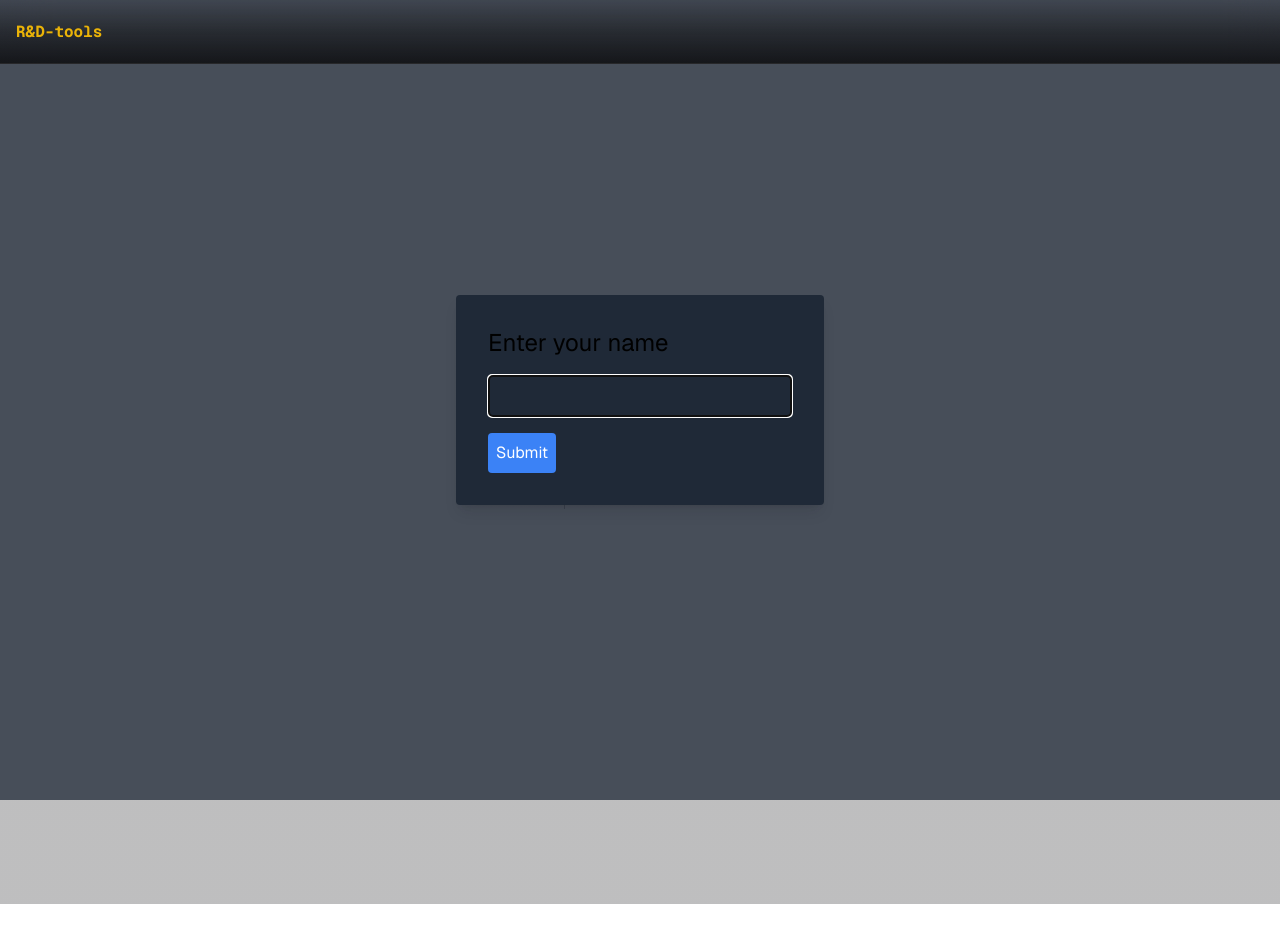
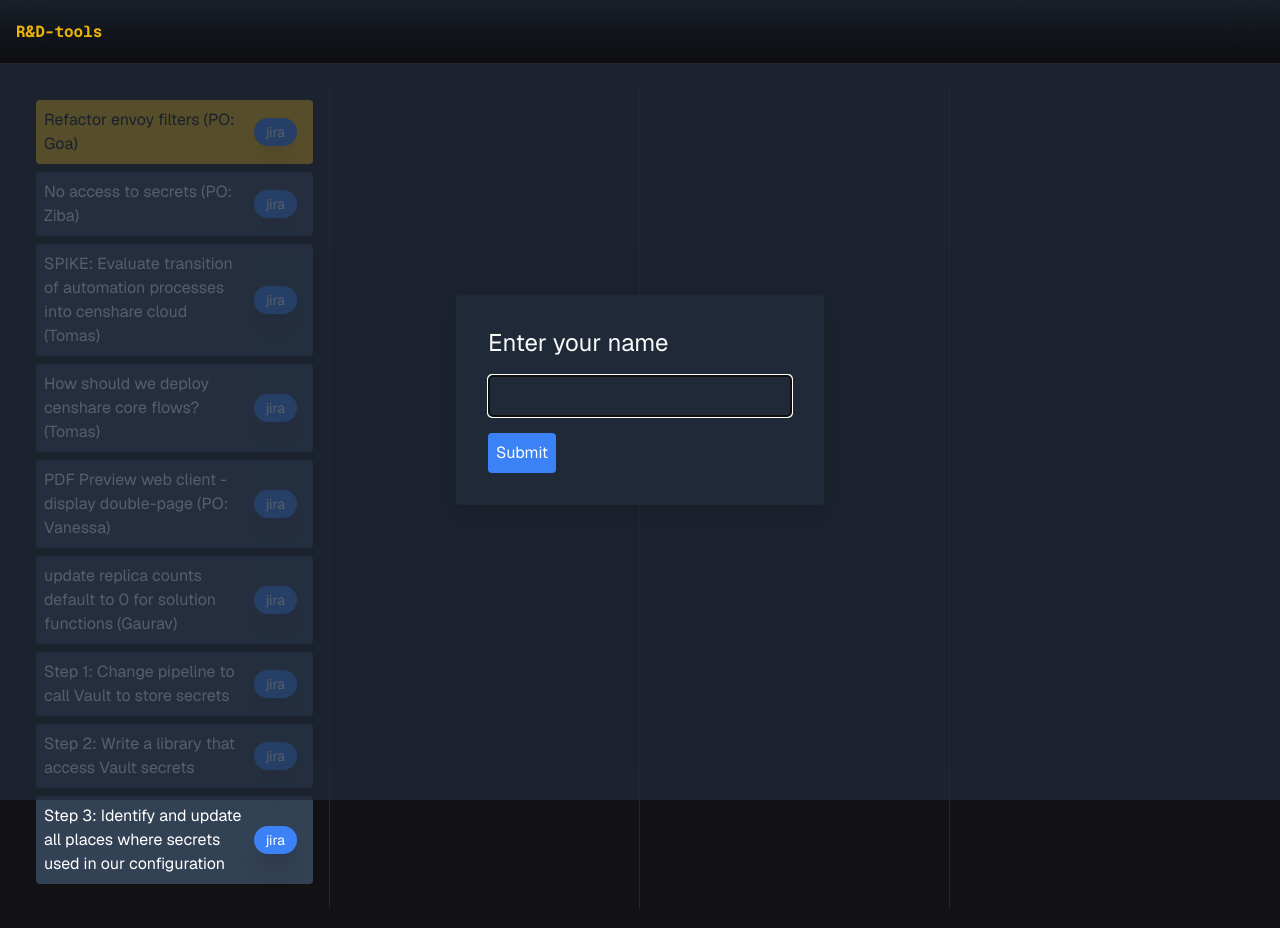
Before and after one commit to danieldotinc/agile-tools, a Next.js app: page /pre-refinement in a window 1280 px wide. Before the commit this address had no page. Before the commit the page ends 904 px from the top, so only its background shows below. Built offline with nearby package versions, Linux system fonts and the light colour scheme; no server answers.

Commit message:
add pre-refinement route and skeleton

```diff
--- a/app/components/StoryList.js
+++ b/app/components/StoryList.js
@@ -1,10 +1,11 @@
 'use client';
+import Link from 'next/link';
 import React from 'react';
 import { useDrag, useDrop } from 'react-dnd';
 
 const ItemType = 'STORY';
 
-const StoryItem = ({ story, index, moveStory, onStorySelect, currentIndex }) => {
+const StoryItem = ({ story, index, moveStory, onStorySelect, currentIndex, noStyling = false }) => {
   const ref = React.useRef(null);
 
   const [, drop] = useDrop({
@@ -37,16 +38,28 @@ const StoryItem = ({ story, index, moveStory, onStorySelect, currentIndex }) =>
       style={{ opacity: isDragging ? 0.5 : 1 }}
     >
       <span>{story.name}</span>
+      {!noStyling ? (
         <span
-        className={`bg-gray-100 ${index === currentIndex ? 'bg-gray-100' : ''} text-black rounded-full px-3 py-1 ml-2`}
+          className={`bg-gray-100 ${
+            index === currentIndex ? 'bg-gray-100' : ''
+          } text-black rounded-full px-3 py-1 ml-2`}
         >
           {story.result ?? '-'}
         </span>
+      ) : (
+        story?.link && (
+          <span className="rounded-full bg-blue-500 px-3 py-1 mx-2 text-white text-sm shadow-xl">
+            <Link href={story.link} target="_blank">
+              jira
+            </Link>
+          </span>
+        )
+      )}
     </li>
   );
 };
 
-const StoryList = ({ refinement, onStorySelect, currentIndex, onReorder }) => {
+const StoryList = ({ refinement, onStorySelect, currentIndex, onReorder, noStyling = false }) => {
   const moveStory = (fromIndex, toIndex) => {
     const updatedStories = Array.from(refinement.stories);
     const [movedStory] = updatedStories.splice(fromIndex, 1);
@@ -55,13 +68,16 @@ const StoryList = ({ refinement, onStorySelect, currentIndex, onReorder }) => {
   };
 
   return (
-    <div className="w-1/4 p-4 border-r" style={{ flexBasis: '25%' }}>
+    <div className={`${!noStyling ? 'w-1/4 p-4 border-r' : ''}`} style={{ flexBasis: '25%' }}>
+      {!noStyling ? (
         <h2 className="text-lg font-bold mb-4">
           Stories : <span className="text-prominent">{refinement?.name}</span>
         </h2>
+      ) : null}
       <ul>
         {refinement?.stories.map((story, index) => (
           <StoryItem
+            noStyling={noStyling}
             key={story.name}
             index={index}
             story={story}
--- a/app/page.tsx
+++ b/app/page.tsx
@@ -8,20 +8,21 @@ export default function Home() {
     {
       heading: 'Refinement',
       subheading: `Do you have some tickets to estimate?`,
-      message: `1.create a polling game 2.add user stories 3.share the link`,
+      message: '1. create a polling game 🃏\n2. add user stories 💡\n3. share the link 🔗',
       link: '/refinement',
       ready: true,
     },
     {
-      heading: 'Sprint Capacity',
-      subheading: 'Do you want an estimate for capacity for next sprint?',
-      message: 'under construction!',
-      ready: false,
+      heading: 'Pre-Refinement',
+      subheading: 'Decide on a team and a pre-refinement ninja!',
+      message: "1. add user stories 💡\n2. drop it in a team's bucket 🪣\n3. assign a ninja 🥷🏻",
+      link: '/pre-refinement',
+      ready: true,
     },
     {
-      heading: 'Coffee Call Games',
-      subheading: 'Do you want to play some games with the team?',
-      message: `under construction!`,
+      heading: 'Sprint Capacity',
+      subheading: 'Estimate capacity for next sprint?',
+      message: 'under construction!',
       ready: false,
     },
     {
@@ -45,16 +46,10 @@ export default function Home() {
                 }`}
                 onClick={() => !!example.link && router.push(example.link)}
               >
-                <div className="text-sm font-semibold">{example.heading}</div>
-                <div className="text-sm text-zinc-600">
-                  {example.subheading}
-                </div>
-                <div
-                  className={`text-sm ${
-                    example.ready ? 'text-yellow-500' : 'text-red-700'
-                  }`}
-                >
-                  {example.message}
+                <div className="text-lg">{example.heading}</div>
+                <div className="text-lg text-zinc-500">{example.subheading}</div>
+                <div className={`text-lg ${example.ready ? 'text-yellow-500' : 'text-red-700'}`}>
+                  <pre>{example.message}</pre>
                 </div>
               </div>
             ))}
--- /dev/null
+++ b/app/pre-refinement/page.tsx
@@ -0,0 +1,161 @@
+'use client';
+import { useState, useEffect, FormEvent } from 'react';
+import { DndProvider } from 'react-dnd';
+import { HTML5Backend } from 'react-dnd-html5-backend';
+
+import socket from '@/app/socket';
+import { useAuthContext } from '@/app/context/AuthContext';
+
+import StoryList from '../components/StoryList';
+
+type PreRefinement = {
+  currentIndex: number;
+  stories: PreStory[];
+};
+
+type PreStory = {
+  name: string;
+  link?: string;
+};
+
+const PreRefinement = () => {
+  const { isAdmin } = useAuthContext();
+
+  const [preRefinement, setPreRefinement] = useState<PreRefinement | null>({
+    currentIndex: 0,
+    stories: [
+      {
+        link: 'https://jira.censhare.com/browse/CSCPRDXX-1156',
+        name: 'Refactor envoy filters (PO: Goa)',
+      },
+      {
+        link: 'https://jira.censhare.com/browse/CSCPRDXX-829',
+        name: 'No access to secrets (PO: Ziba)',
+      },
+      {
+        link: 'https://jira.censhare.com/browse/CSCPRDXX-71',
+        name: 'SPIKE: Evaluate transition of automation processes into censhare cloud (Tomas)',
+      },
+      {
+        link: 'https://jira.censhare.com/browse/CSCPRDXX-1196',
+        name: 'How should we deploy censhare core flows? (Tomas)',
+      },
+      {
+        link: 'https://jira.censhare.com/browse/CSCPRDXX-57',
+        name: 'PDF Preview web client - display double-page (PO: Vanessa)',
+      },
+      {
+        link: 'update replica counts default to 0 for solution functions ',
+        name: 'update replica counts default to 0 for solution functions (Gaurav)',
+      },
+      {
+        link: 'CSCPRDXX-1242',
+        name: 'Step 1: Change pipeline to call Vault to store secrets',
+      },
+      {
+        link: 'CSCPRDXX-1243',
+        name: 'Step 2: Write a library that access Vault secrets',
+      },
+      {
+        link: 'CSCPRDXX-1244',
+        name: 'Step 3: Identify and update all places where secrets used in our configuration',
+      },
+    ],
+  });
+
+  const [selectedStoryIndex, setSelectedStoryIndex] = useState<number | null>(0);
+
+  const storySelect = (index: number) => setSelectedStoryIndex(index);
+  const deleteStory = () => socket.emit('deletePreStory', { index: preRefinement?.currentIndex });
+  const addPreStory = (name: string, link: string) => {
+    if (String(name).trim()) {
+      socket.emit('addPreStory', { name: String(name).trim(), link });
+
+      (document.getElementById('story-name') as HTMLInputElement).value = '';
+      (document.getElementById('story-link') as HTMLInputElement).value = '';
+    }
+  };
+
+  const handleReorder = (orderedPreStories: PreStory[], toIndex: number) => {
+    if (isAdmin) {
+      socket.emit('reorderPreStories', { preStories: orderedPreStories });
+      storySelect(toIndex);
+    }
+  };
+
+  const handleStorySubmit = (e: FormEvent<HTMLFormElement>) => {
+    e.preventDefault();
+    addPreStory(
+      (document.getElementById('story-name') as HTMLInputElement).value,
+      (document.getElementById('story-link') as HTMLInputElement).value
+    );
+  };
+
+  useEffect(() => {
+    socket.emit('getPreRefinement');
+
+    socket.on('initPreRefinement', ({ preRefinement }) => {
+      setPreRefinement(preRefinement);
+    });
+
+    socket.on('updatePreRefinement', (preRefinement) => {
+      setPreRefinement(preRefinement);
+      setSelectedStoryIndex(null);
+    });
+
+    return () => {
+      socket.off('initPreRefinement');
+      socket.off('updatePreRefinement');
+    };
+  }, []);
+
+  return (
+    <div className="flex flex-1">
+      <div className="w-1/4 p-4 border-r">
+        {isAdmin && (
+          <div className="flex-1 mb-6">
+            <div className="mt-4 ">
+              <form onSubmit={handleStorySubmit}>
+                <input
+                  type="text"
+                  placeholder="Story Name"
+                  className="border p-2 mr-2 rounded w-full"
+                  id="story-name"
+                />
+                <input
+                  type="text"
+                  placeholder="Story Link (optional)"
+                  className="border p-2 mr-2 mt-2 mb-2 rounded w-full"
+                  id="story-link"
+                />
+                <div className="flex justify-between">
+                  <button type="submit" className=" bg-slate-600 text-white p-2 mr-2 rounded">
+                    Create
+                  </button>
+                  <button onClick={deleteStory} className="bg-red-500 text-white p-2 rounded">
+                    Delete
+                  </button>
+                </div>
+              </form>
+            </div>
+          </div>
+        )}
+        <div className="flex-4">
+          <DndProvider backend={HTML5Backend}>
+            <StoryList
+              refinement={preRefinement}
+              onStorySelect={storySelect}
+              onReorder={handleReorder}
+              currentIndex={selectedStoryIndex}
+              noStyling
+            />
+          </DndProvider>
+        </div>
+      </div>
+      <div className="w-1/4 p-4 border-r" style={{ flexBasis: '25%' }}></div>
+      <div className="w-1/4 p-4 border-r" style={{ flexBasis: '25%' }}></div>
+    </div>
+  );
+};
+
+export default PreRefinement;
```
Lines whose indentation alone changed are shown as unchanged.
